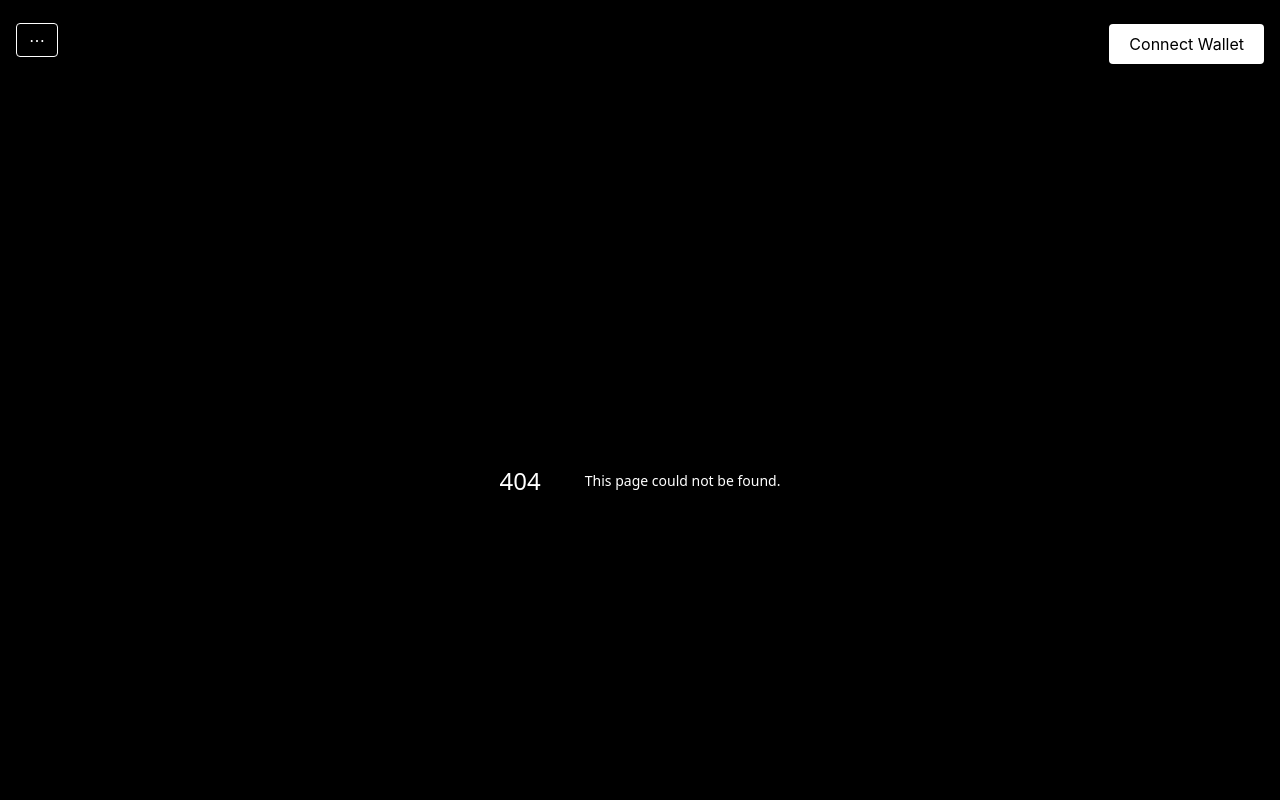
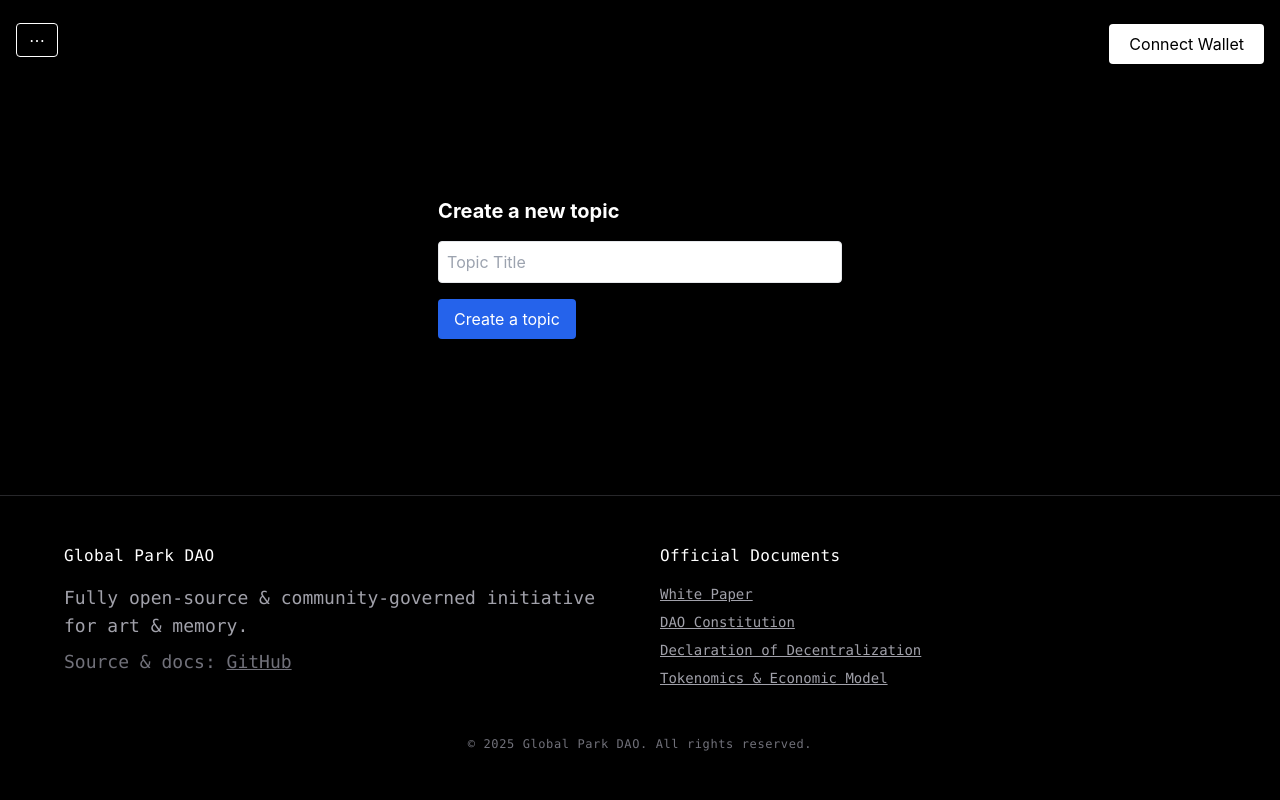
Before and after one commit to GPARKPRO/globalpark-site, a Next.js app: page /app/forum/new in a window 1280 px wide. Before the commit this address had no page. Shown: the top 800 px of the page. Built offline with nearby package versions, Linux system fonts and the light colour scheme.

Commit message:
Create page.tsx

```diff
--- /dev/null
+++ b/app/app/forum/new/page.tsx
@@ -0,0 +1,39 @@
+// app/forum/new/page.tsx
+
+'use client'
+
+import { useState } from 'react'
+import { useRouter } from 'next/navigation'
+
+export default function NewTopicPage() {
+  const [title, setTitle] = useState('')
+  const router = useRouter()
+
+  const handleSubmit = (e: React.FormEvent) => {
+    e.preventDefault()
+    console.log('Создана тема:', title)
+    router.push('/forum') // redirect soon...
+  }
+
+  return (
+    <div className="max-w-2xl mx-auto px-4 py-8">
+      <h1 className="text-xl font-bold mb-4">Create a new topic</h1>
+      <form onSubmit={handleSubmit} className="space-y-4">
+        <input
+          type="text"
+          value={title}
+          onChange={(e) => setTitle(e.target.value)}
+          placeholder="Topic Title"
+          className="w-full border p-2 rounded"
+          required
+        />
+        <button
+          type="submit"
+          className="bg-blue-600 text-white px-4 py-2 rounded hover:bg-blue-700"
+        >
+          Create a topic
+        </button>
+      </form>
+    </div>
+  )
+}
```
